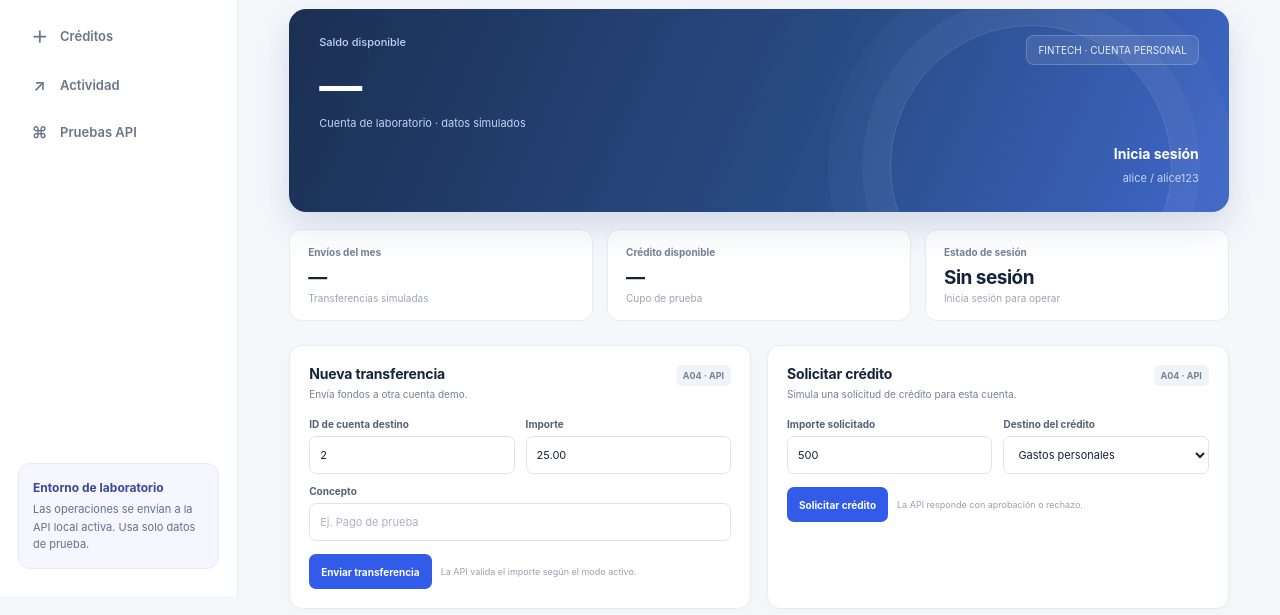
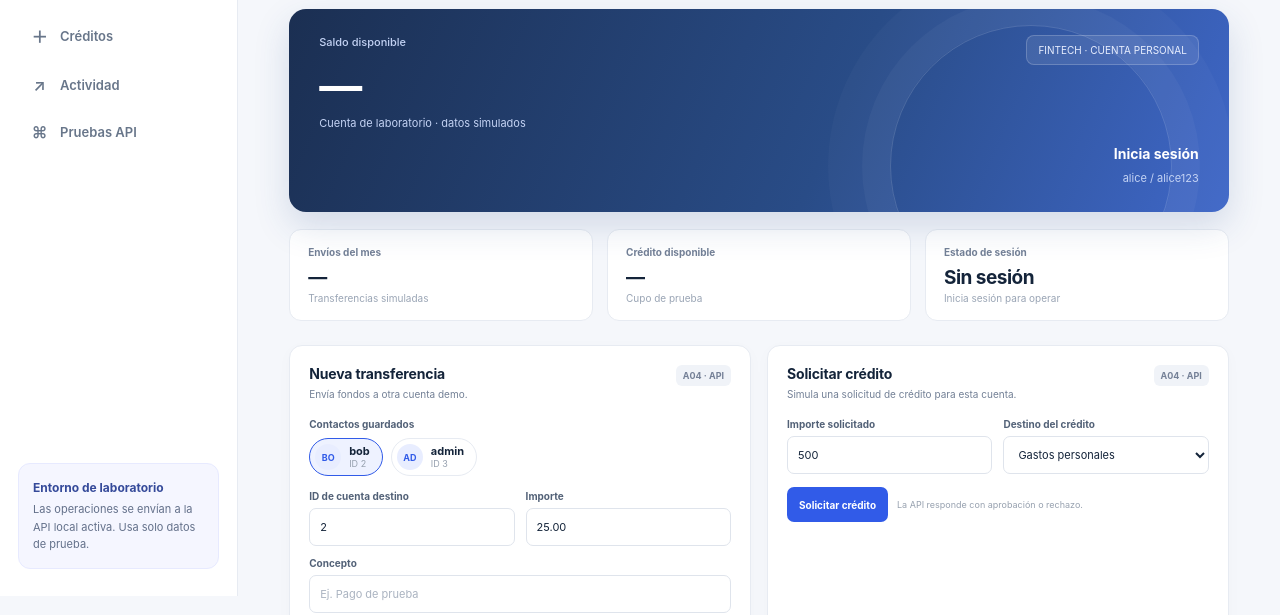
Before and after one commit to Darienzon/FinTech-DevSecOpsEv2, a website: page src/public/index.html in a window 1280 px wide. Shown: the part 204-819 px from the top of the page. Drawn offline with Linux system fonts and the light colour scheme; no server answers.

Commit message:
Sector de transferencia mas comodo

```diff
--- a/src/public/index.html
+++ b/src/public/index.html
@@ -94,6 +94,16 @@
     .secondary { border: 1px solid var(--line); background: #fff; color: #536177; }
     .secondary:hover { background: #f7f8fb; }
     .hint { color: #97a1af; font-size: 9px; line-height: 1.5; }
+    .contacts { margin-bottom: 14px; }
+    .contacts-label { margin-bottom: 8px; color: #526177; font-size: 10px; font-weight: 650; }
+    .contact-list { display: flex; flex-wrap: wrap; gap: 8px; }
+    .contact { display: flex; align-items: center; gap: 8px; padding: 5px 12px 5px 5px; border: 1px solid var(--line); border-radius: 99px; background: #fff; color: var(--ink); text-align: left; }
+    .contact:hover { border-color: #cbd4e2; background: #f7f8fb; }
+    .contact:focus-visible { outline: 2px solid var(--blue); outline-offset: 2px; }
+    .contact.selected { border-color: var(--blue); background: #eef2ff; }
+    .contact-avatar { display: grid; width: 26px; height: 26px; flex: 0 0 auto; place-items: center; border-radius: 50%; background: #e8edff; color: var(--blue); font-size: 9px; font-weight: 750; }
+    .contact-name { display: block; font-size: 11px; font-weight: 650; line-height: 1.2; }
+    .contact-id { display: block; color: #97a1af; font-size: 9px; line-height: 1.3; }
     .output { display: none; max-height: 190px; overflow: auto; margin-top: 12px; padding: 11px; border: 1px solid #e7ebf2; border-radius: 8px; background: #f7f9fc; color: #46546a; font: 10px/1.55 ui-monospace, SFMono-Regular, Consolas, monospace; white-space: pre-wrap; overflow-wrap: anywhere; }
     .output.show { display: block; }
     .output.error { border-color: #f2d4d7; background: #fff8f8; color: #a63642; }
@@ -210,6 +220,10 @@
           <article class="panel" id="transferencia">
             <div class="panel-head"><div><h2 class="panel-title">Nueva transferencia</h2><p class="panel-desc">Envía fondos a otra cuenta demo.</p></div><span class="tag">A04 · API</span></div>
             <form id="transfer-form">
+              <div class="contacts">
+                <div class="contacts-label" id="contacts-label">Contactos guardados</div>
+                <div class="contact-list" id="contact-list" role="group" aria-labelledby="contacts-label"></div>
+              </div>
               <div class="form-grid">
                 <div class="field"><label for="to-user">ID de cuenta destino</label><input id="to-user" name="to_user_id" value="2" autocomplete="off"></div>
                 <div class="field"><label for="transfer-amount">Importe</label><input id="transfer-amount" name="amount" value="25.00" inputmode="decimal" autocomplete="off"></div>
@@ -317,8 +331,65 @@
     const $ = (id) => document.getElementById(id);
     let mode = 'desconocido';
     let activeUserId = 1;
+    let sessionUserId = null;
     let loggedIn = false;
     let toastTimer;
+
+    // Usuarios sembrados en app_vulnerable.js y app_segura.js (mismos IDs en ambos modos)
+    const CONTACTS = [
+      { id: 2, name: 'bob' },
+      { id: 3, name: 'admin' },
+    ];
+
+    function syncContactSelection() {
+      const current = $('to-user').value.trim();
+      document.querySelectorAll('.contact').forEach((button) => {
+        const selected = button.dataset.id === current;
+        button.classList.toggle('selected', selected);
+        button.setAttribute('aria-pressed', String(selected));
+      });
+    }
+
+    function renderContacts() {
+      const list = $('contact-list');
+      list.replaceChildren();
+      const visible = CONTACTS.filter((contact) => contact.id !== sessionUserId);
+      visible.forEach((contact) => {
+        const button = document.createElement('button');
+        button.type = 'button';
+        button.className = 'contact';
+        button.dataset.id = String(contact.id);
+        button.setAttribute('aria-pressed', 'false');
+        button.setAttribute('aria-label', `${contact.name}, ID ${contact.id}`);
+
+        const avatar = document.createElement('span');
+        avatar.className = 'contact-avatar';
+        avatar.textContent = contact.name.slice(0, 2).toUpperCase();
+
+        const text = document.createElement('span');
+        const name = document.createElement('span');
+        name.className = 'contact-name';
+        name.textContent = contact.name;
+        const id = document.createElement('span');
+        id.className = 'contact-id';
+        id.textContent = `ID ${contact.id}`;
+        text.append(name, id);
+
+        button.append(avatar, text);
+        button.addEventListener('click', () => {
+          $('to-user').value = contact.id;
+          syncContactSelection();
+          $('transfer-amount').focus();
+        });
+        list.append(button);
+      });
+      if (visible.length && $('to-user').value.trim() === String(sessionUserId)) {
+        $('to-user').value = visible[0].id;
+      }
+      syncContactSelection();
+    }
+
+    $('to-user').addEventListener('input', syncContactSelection);
 
     function showToast(message) {
       const toast = $('toast');
@@ -445,6 +516,8 @@
       try {
         const result = await api('/__mode/toggle', { method: 'POST' });
         loggedIn = false;
+        sessionUserId = null;
+        renderContacts();
         updateMode(result.mode);
         await loadInitialState();
         showToast(`API cambiada a modo ${result.mode}`);
@@ -476,6 +549,8 @@
       if (result) {
         loggedIn = true;
         activeUserId = Number(result.user_id || 1);
+        sessionUserId = activeUserId;
+        renderContacts();
         await runRequest('account-output', () => loadAccount(activeUserId));
       }
     });
@@ -562,6 +637,7 @@
 
     $('logs-button').addEventListener('click', () => runRequest('login-output', () => api('/api/admin/logs')));
     $('mode-details').addEventListener('click', () => runRequest('mode-output', () => api('/api/health')));
+    renderContacts();
     loadInitialState();
   </script>
 </body>
```
